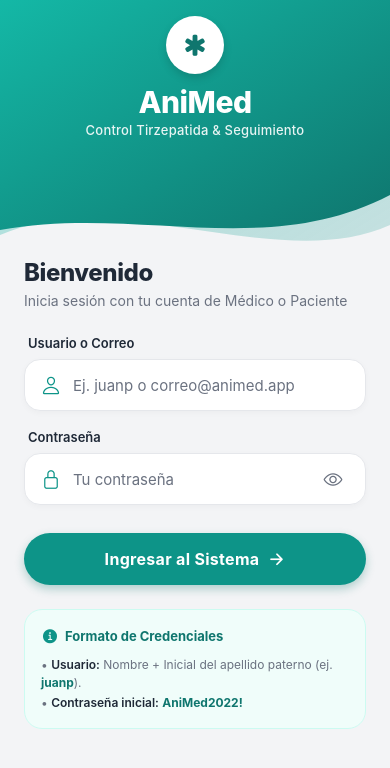
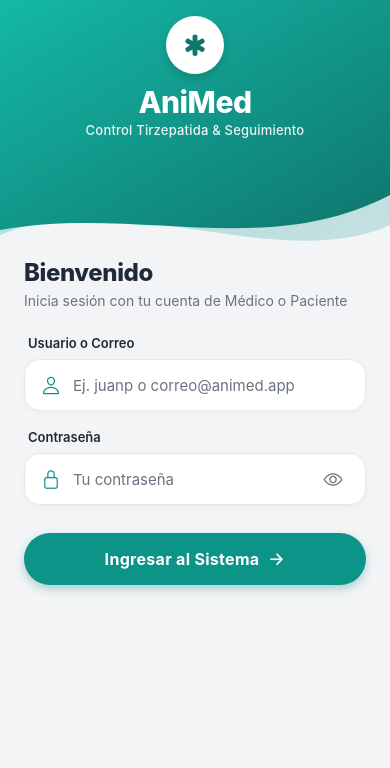
Before and after one commit to LEONGO037/animed, a React Native app: screen / in a window 390 px wide. Shown: the top 768 px of the page. Built offline with nearby package versions, Linux system fonts and the light colour scheme; no server answers.

Commit message:
style: remove credential hints box from login and add seed_doctor.sql script

```diff
--- a/src/context/AuthContext.tsx
+++ b/src/context/AuthContext.tsx
@@ -106,8 +106,15 @@ export const AuthProvider: React.FC<{ children: React.ReactNode }> = ({ children
       return { error: 'Por favor ingresa usuario y contraseña.' };
     }
 
-    // Si el usuario no ingresó un correo con @, agregamos el dominio corporativo @animed.app
-    const email = cleanInput.includes('@') ? cleanInput : `${cleanInput}@animed.app`;
+    // Si el usuario no ingresó un correo con @, mapeamos o agregamos @animed.app
+    let email = cleanInput;
+    if (!cleanInput.includes('@')) {
+      if (cleanInput === 'marceloa') {
+        email = 'anibarro30@gmail.com';
+      } else {
+        email = `${cleanInput}@animed.app`;
+      }
+    }
 
     try {
       const { data, error } = await supabase.auth.signInWithPassword({
--- a/src/screens/LoginScreen.tsx
+++ b/src/screens/LoginScreen.tsx
@@ -189,20 +189,6 @@ export const LoginScreen: React.FC = () => {
                 </View>
               )}
             </TouchableOpacity>
-
-            {/* Tarjeta Curvada de Información de Acceso */}
-            <View style={styles.infoPill}>
-              <View style={styles.infoPillHeader}>
-                <Ionicons name="information-circle" size={18} color={COLORS.PRIMARY} />
-                <Text style={styles.infoPillTitle}>Formato de Credenciales</Text>
-              </View>
-              <Text style={styles.infoPillText}>
-                • <Text style={styles.infoBold}>Usuario:</Text> Nombre + Inicial del apellido paterno (ej. <Text style={styles.infoCode}>juanp</Text>).
-              </Text>
-              <Text style={styles.infoPillText}>
-                • <Text style={styles.infoBold}>Contraseña inicial:</Text> <Text style={styles.infoCode}>AniMed2022!</Text>
-              </Text>
-            </View>
           </View>
         </ScrollView>
       </KeyboardAvoidingView>
@@ -353,37 +339,4 @@ const styles = StyleSheet.create({
   buttonArrow: {
     marginLeft: 8,
   },
-  infoPill: {
-    marginTop: 24,
-    backgroundColor: '#F0FDFA',
-    borderRadius: 18,
-    padding: 16,
-    borderWidth: 1,
-    borderColor: '#CCFBF1',
-  },
-  infoPillHeader: {
-    flexDirection: 'row',
-    alignItems: 'center',
-    marginBottom: 8,
-  },
-  infoPillTitle: {
-    fontSize: 13,
-    fontWeight: '700',
-    color: COLORS.PRIMARY_DARK,
-    marginLeft: 6,
-  },
-  infoPillText: {
-    fontSize: 12,
-    color: COLORS.TEXT_MUTED,
-    lineHeight: 18,
-    marginTop: 2,
-  },
-  infoBold: {
-    fontWeight: '600',
-    color: COLORS.TEXT_MAIN,
-  },
-  infoCode: {
-    fontWeight: '700',
-    color: COLORS.PRIMARY_DARK,
-  },
 });
```
Also changed, not shown: 1 other file (tests, documents, lock files or other folders).
